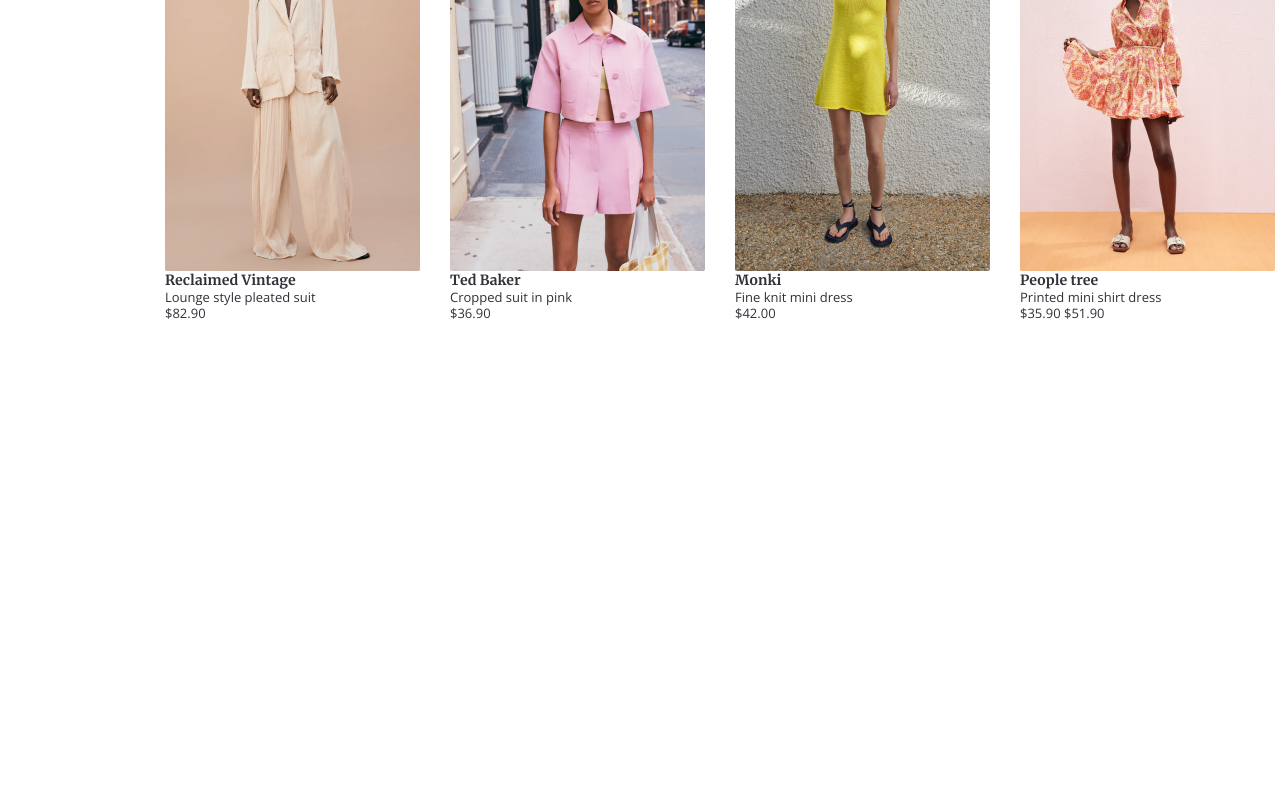
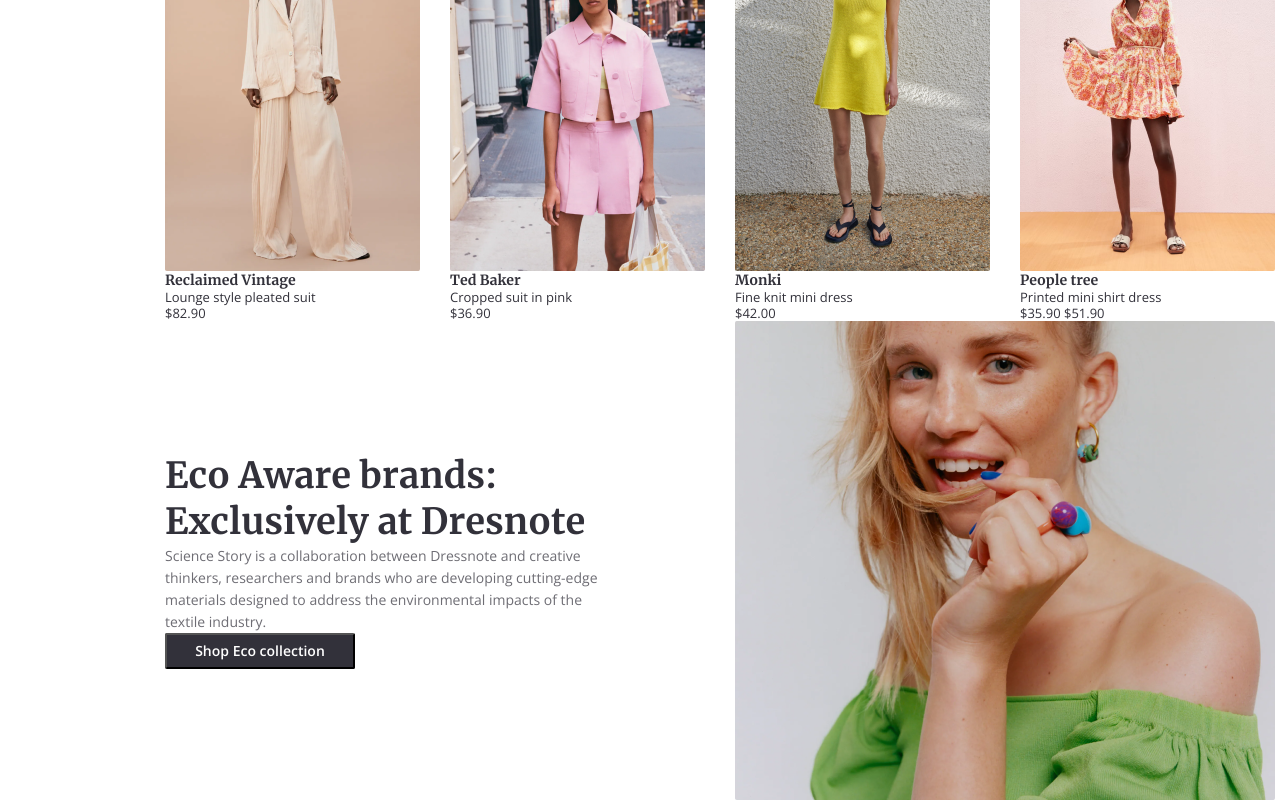
Before and after one commit to pasko3101/finalproject-react, a React (Create React App) app: page / in a window 1280 px wide. Shown: the part 2269-3069 px from the top of the page. Before the commit the page ends 2591 px from the top, so only its background shows below. Built offline with nearby package versions, Linux system fonts and the light colour scheme.

Commit message:
main fuul components

```diff
--- a/src/App.scss
+++ b/src/App.scss
@@ -100,6 +100,11 @@ body {
   line-height: 16px;
   color: #32313a;
 }
+.text {
+  font-size: 14px;
+  line-height: 22px;
+  color: #6e6d74;
+}
 .text__os_semibold {
   font-family: "OpenSans";
   font-weight: 600;
@@ -124,6 +129,10 @@ body {
   line-height: 36px;
   color: #32313a;
 }
+.title {
+  font-size: 36px;
+  line-height: 46px;
+}
 .subtitle {
   font-size: 14px;
   line-height: 18px;
@@ -147,6 +156,7 @@ body {
   &__pictures {
     display: flex;
     justify-content: space-between;
+    align-items: center;
     &_img {
       border-radius: 2px;
     }
@@ -162,6 +172,21 @@ body {
   }
   &__title {
     width: 1110px;
+  }
+  &__exclusively {
+    width: 444px;
+  }
+  &__button {
+    width: 190px;
+    height: 36px;
+    background: #32313A;
+    border-radius: 2px;
+    font-family: "OpenSans";
+    font-weight: 600;
+    font-size: 14px;
+    line-height: 16px;
+    text-align: center;
+    color: #fff;
   }
 }
 .heroscreen {
--- /dev/null
+++ b/src/component/main/EcoCollection.js
@@ -0,0 +1,21 @@
+import image236 from "./picture/image236.png";
+function EcoCollection() {
+  return (
+    <div className="main__pictures">
+      <div className="main__exclusively">
+        <h3 className="text__m_bold title">
+          Eco Aware brands: Exclusively at Dresnote
+        </h3>
+        <p className="text__os_regular text">
+          Science Story is a collaboration between Dressnote and creative
+          thinkers, researchers and brands who are developing cutting-edge
+          materials designed to address the environmental impacts of the textile
+          industry.
+        </p>
+        <button className="main__button">Shop Eco collection</button>
+      </div>
+      <img src={image236} alt="image236" />
+    </div>
+  );
+}
+export default EcoCollection;
--- a/src/component/main/Main.js
+++ b/src/component/main/Main.js
@@ -3,17 +3,19 @@ import NewArrivals from "./NewArrivals";
 import image234 from "./picture/image234.png";
 import image235 from "./picture/image235.png";
 import OurPicks from "./OurPicks";
+import EcoCollection from "./EcoCollection";
 function Mn() {
   return (
     <div className="main">
-        <Heroscreen></Heroscreen>
+      <Heroscreen></Heroscreen>
       <div className="main__container">
         <NewArrivals></NewArrivals>
         <div className="main__pictures">
           <img className="main__pictures_img" src={image234} alt="image234" />
-          <img className="main__pictures_img" src={image235} alt="image234" />
+          <img className="main__pictures_img" src={image235} alt="image235" />
         </div>
-				<OurPicks></OurPicks>
+        <OurPicks></OurPicks>
+        <EcoCollection></EcoCollection>
       </div>
     </div>
   );
```
